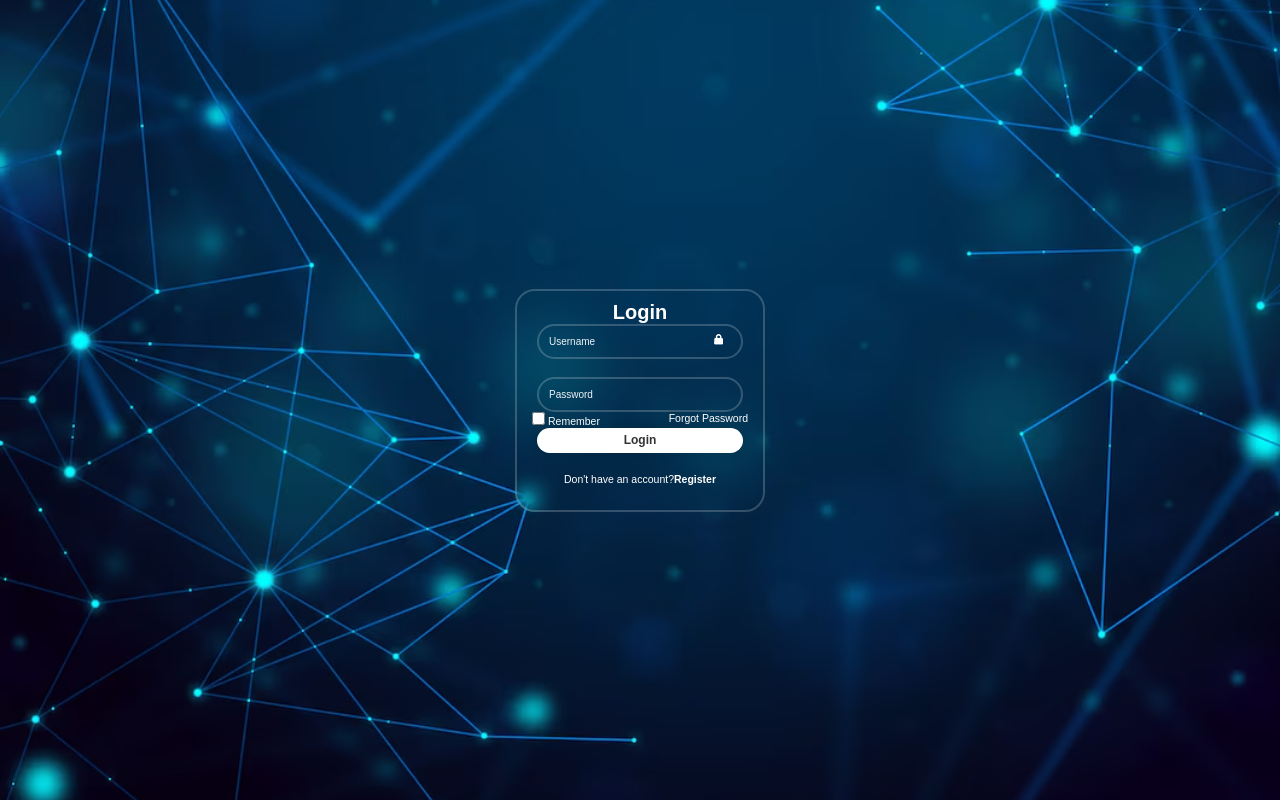
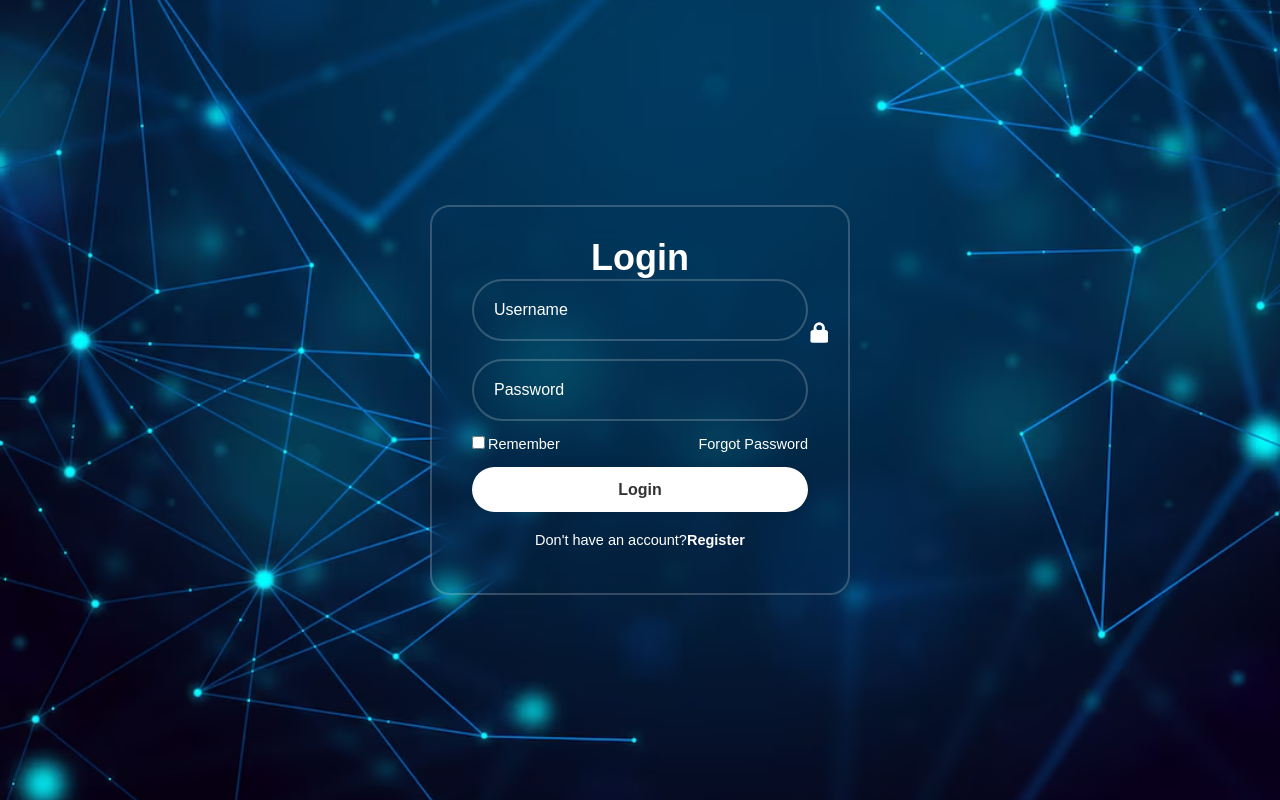
Before and after one commit to Naveenb018/Login_form, a plain HTML site: page index.html in a window 1280 px wide. Drawn offline with Linux system fonts and the light colour scheme.

Commit message:
Update style.css

```diff
--- a/style.css
+++ b/style.css
@@ -14,16 +14,16 @@ body{
     background-position: center;
 }
 .page{
-    width: 250px;
+    width: 420px;
     background: transparent;
     border: 2px solid rgba(255, 255, 255, 0.2);
     backdrop-filter: blur(10px);
     color: #fff;
     border-radius: 20px;
-    padding: 10px 20px;
+    padding: 30px 40px;
 }
 .page h1{
-    font-size: 20px;
+    font-size: 36px;
     text-align: center;
 }
 .input-box input{
@@ -34,25 +34,25 @@ body{
     outline: none;
     border: 2px solid rgba(255, 255, 255, 0.2);
     border-radius: 40px;
-    font-size: 10px;
+    font-size: 16px;
     color: #fff;
-    padding: 10px 25px 10px 10px;
+    padding: 20px 45px 20px 20px;
 }
 .input-box input::placeholder{
-    color: #f1f4f7;
+    color: #fff;
 }
 .input-box i{
     position: absolute;
-    right: 40px;
-    top: 20%;
-    transform: translate(-10);
-    font-size: 10px;
+    right: 20px;
+    top: 30%;
+    transform: translate(-50);
+    font-size: 20px;
 }
 .page .rem-fog{
     display: flex;
     justify-content: space-between;
-    font-size: 10.5px;
-    margin: 0px -5px 1px;
+    font-size: 14.5px;
+    margin: 15px 0px 15px;
 }
 .rem-fog label input{
     accent-color: #fff;
@@ -67,18 +67,19 @@ body{
 }
 .page .login{
     width: 100%;
-    height: 25px;
+    height: 45px;
     background: #fff;
     border: none;
+    outerline:none;
     border-radius: 40px;
     box-shadow: 0 0 10px rgba(0, 0, 0, 0.1);
     cursor: pointer;
-    font-size: 12px;
+    font-size: 16px;
     color: #333;
     font-weight: 600;
 }
 .page .register{
-    font-size:10.5px;
+    font-size:14.5px;
     text-align: center;
     margin: 20px 0 15px;
 }
```
